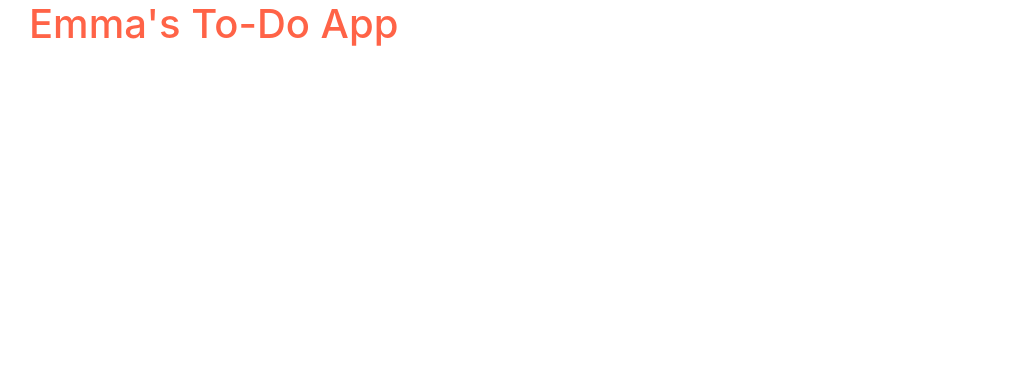
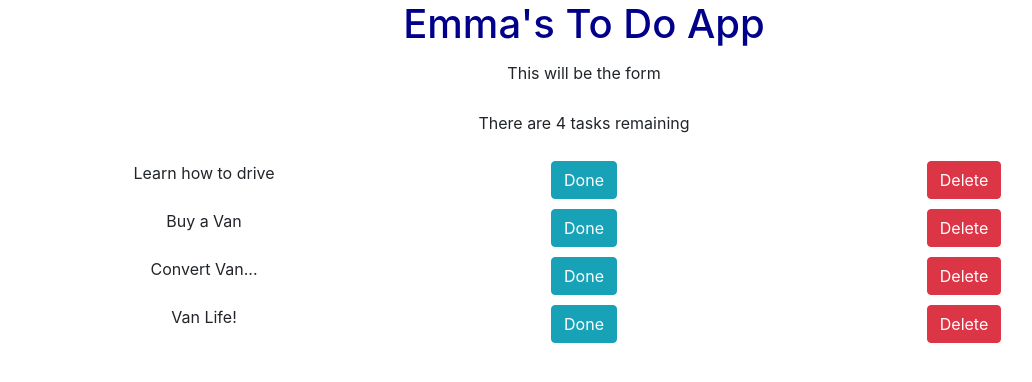
Before and after one commit to emwalks/todo-app-frontend, a React app: page / in a window 1280 px wide. Shown: the top 382 px of the page, without its empty margins (56-1088 px from the left). Built offline with nearby package versions, Linux system fonts and the light colour scheme.

Commit message:
tasks hardcoded in TaskList as strings

```diff
--- a/src/App.js
+++ b/src/App.js
@@ -2,12 +2,18 @@ import React, { Component } from 'react';
 
 import Header from './components/Header';
 
+import TaskList from './components/TaskList';
+import TaskForm from './components/TaskForm';
+import TaskCounter from './components/TaskCounter';
 
 class App extends Component {
   render() {
     return (
       <div className="container">
-      <Header/>
+      <Header />
+      <TaskForm />
+      <TaskCounter />
+      <TaskList />
       </div>
     );
   }
@@ -16,3 +22,4 @@ class App extends Component {
 export default App;
 
 //in html you would have had class= in react it's className
+//the container div is introducing bootstrap into our React App
--- a/src/components/Header.js
+++ b/src/components/Header.js
@@ -2,17 +2,20 @@ import React from 'react';
 
 class Header extends React.Component {
    render(){
-        return (<h1 style={styles.header}>Emma's To-Do App</h1>);
+        return (<h1 style={styles.header}>Emma's To Do App</h1>);
    }
 }
 
 const styles = {
     header: {
-        color: "tomato"
+        color: "darkblue",
+        textAlign: "center"
+
     }
 };
 
 //render is a function that takes no parameters and returns the embedded html on screen
 //styles for pieces of code are often put alongside the component in react as a json object
 //if you want to share styles between different components can have a separate styles json object and import. However cleaner to keep together
+
 export default Header;
--- /dev/null
+++ b/src/components/Task.js
@@ -0,0 +1,36 @@
+import React from 'react';
+
+class Task extends React.Component {
+   render(){
+       return (
+            <div className="row" style={styles.taskRow}>
+
+                <div className="col">
+                    {this.props.taskDescription}
+                </div>
+                <div className="col">
+                <button type="button" class="btn btn-info">Done</button>
+                </div>
+                <div className="col">
+                <button type="button" class="btn btn-danger">Delete</button>
+                </div>
+
+            </div>
+
+
+
+       );
+   }
+}
+
+const styles = {
+    taskRow:{
+        paddingTop : "5px",
+        paddingBottom: "5px",
+        textAlign: "center"
+    }
+};
+
+export default Task
+
+//the Task code has a property (prop) that once the task description is passed to it it can render. Could be a string/boolen/number etc
--- /dev/null
+++ b/src/components/TaskCounter.js
@@ -0,0 +1,19 @@
+import React from 'react';
+
+class TaskCounter extends React.Component {
+   render(){
+       return (
+        <p style={styles.counter}>There are 4 tasks remaining</p>
+       );
+   }
+}
+
+const styles = {
+    counter:{
+        paddingTop : "5px",
+        paddingBottom: "5px",
+        textAlign: "center"
+    }
+};
+
+export default TaskCounter
--- /dev/null
+++ b/src/components/TaskForm.js
@@ -0,0 +1,27 @@
+import React from 'react';
+
+class TaskForm extends React.Component {
+   render(){
+       return (
+//
+//        <form id="form" action="">
+//            <input type="text" placeholder="You got this!" name="task"> <button type ="submit" class="btn btn-warning">Add</button>
+//        </form>
+
+        <p style={styles.form}>This will be the form</p>
+
+
+
+       );
+   }
+}
+
+const styles = {
+    form:{
+        paddingTop : "5px",
+        paddingBottom: "5px",
+        textAlign: "center"
+    }
+};
+
+export default TaskForm
--- /dev/null
+++ b/src/components/TaskList.js
@@ -0,0 +1,19 @@
+import React from 'react';
+
+import Task from './Task';
+
+class TaskList extends React.Component {
+   render(){
+       return (
+           <div>
+               <Task taskDescription="Learn how to drive" />
+               <Task taskDescription="Buy a Van" />
+               <Task taskDescription="Convert Van..." />
+               <Task taskDescription="Van Life!" />
+           </div>
+
+       );
+   }
+}
+
+export default TaskList ;
```
